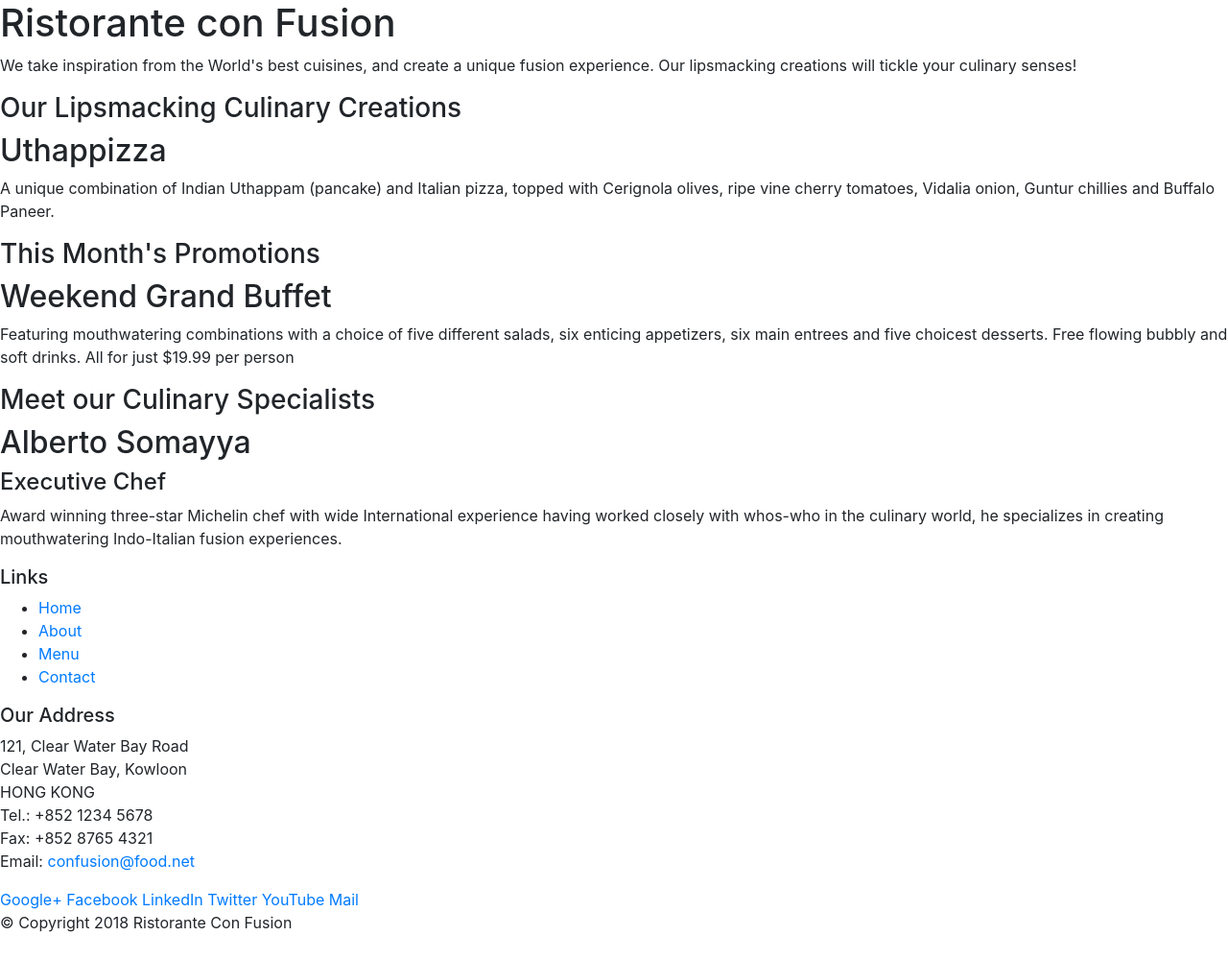
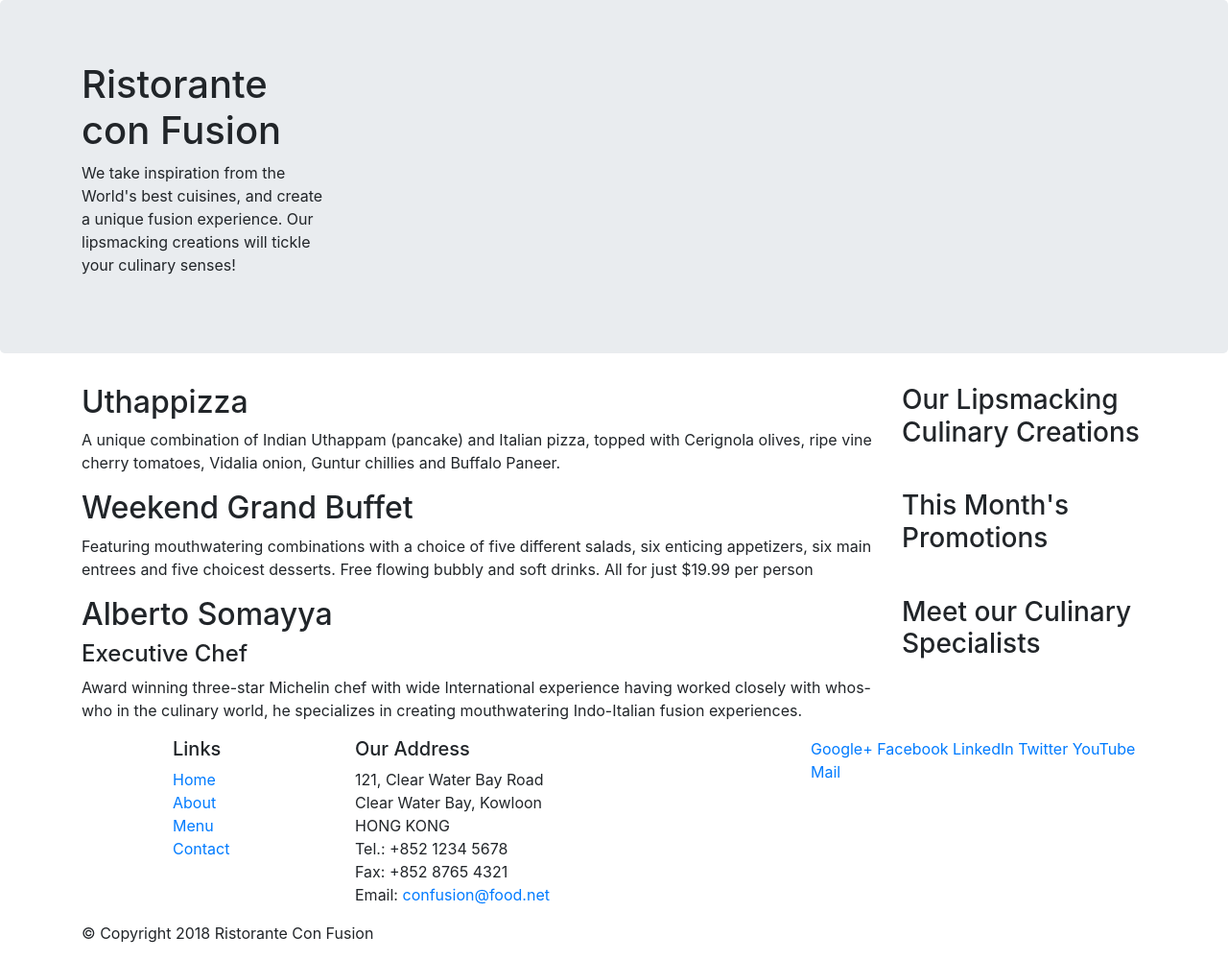
Before and after one commit to tinasc/Bootstrap-4, a website: page index.html in a window 1280 px wide. Shown: the whole page at 96% size. Drawn offline with nearby package versions, Linux system fonts and the light colour scheme.

Commit message:
Bootstrap Grid Part 1

```diff
--- a/index.html
+++ b/index.html
@@ -14,46 +14,46 @@
 
 <body>
 
-    <header>
-        <div>
-            <div>
-                <div>
+    <header class="jumbotron">
+        <div class="container">
+            <div class="row">
+                <div class="col-12 col-sm-4 col-md-3">
                     <h1>Ristorante con Fusion</h1>
                     <p>We take inspiration from the World's best cuisines, and create a unique fusion experience. Our lipsmacking creations will tickle your culinary senses!</p>
                 </div>
-                <div>
+                <div class="col-12 col-sm col-md">
                 </div>
             </div>
         </div>
     </header>
 
-    <div>
-        <div>
-            <div>
+    <div class="container">
+        <div class="row">
+            <div class="col-12 col-sm-4  order-sm-last col-md-3">
                 <h3>Our Lipsmacking Culinary Creations</h3>
             </div>
-            <div>
+            <div class="col col-sm order-sm-first col-md">
                 <h2>Uthappizza</h2>
                 <p>A unique combination of Indian Uthappam (pancake) and Italian pizza, topped with Cerignola olives, ripe vine cherry tomatoes, Vidalia onion, Guntur chillies and Buffalo Paneer.</p>
             </div>
         </div>
 
 
-        <div>
-            <div>
+        <div class="row">
+            <div class="col-12 col-sm-4  order-sm-last col-md-3">
                 <h3>This Month's Promotions</h3>
             </div>
-            <div>
+            <div class="col col-sm order-sm-first col-md">
                 <h2>Weekend Grand Buffet</h2>
                 <p>Featuring mouthwatering combinations with a choice of five different salads, six enticing appetizers, six main entrees and five choicest desserts. Free flowing bubbly and soft drinks. All for just $19.99 per person </p>
             </div>
         </div>
 
-        <div>
-            <div>
+        <div class="row">
+            <div class="col-12 col-sm-4  order-sm-last col-md-3">
                 <h3>Meet our Culinary Specialists</h3>
             </div>
-            <div>
+            <div class="col col-sm order-sm-first col-md">
                 <h2>Alberto Somayya</h2>
                 <h4>Executive Chef</h4>
                 <p>Award winning three-star Michelin chef with wide International experience having worked closely with whos-who in the culinary world, he specializes in creating mouthwatering Indo-Italian fusion experiences. </p>
@@ -62,18 +62,18 @@
     </div>
 
     <footer>
-        <div>
-            <div>
-                <div>
+        <div class="container">
+            <div class="row">
+                <div class="col-4 offset-1 col-sm-2">
                     <h5>Links</h5>
-                    <ul>
+                    <ul class="list-unstyled">
                         <li><a href="#">Home</a></li>
                         <li><a href="#">About</a></li>
                         <li><a href="#">Menu</a></li>
                         <li><a href="#">Contact</a></li>
                     </ul>
                 </div>
-                <div>
+                <div class="col-7 col-sm-5">
                     <h5>Our Address</h5>
                     <address>
 		              121, Clear Water Bay Road<br>
@@ -84,7 +84,7 @@
 		              Email: <a href="mailto:confusion@food.net">confusion@food.net</a>
 		           </address>
                 </div>
-                <div>
+                <div class="col-12 col-sm-4">
                     <div>
                         <a href="http://google.com/+">Google+</a>
                         <a href="http://www.facebook.com/profile.php?id=">Facebook</a>
@@ -95,8 +95,8 @@
                     </div>
                 </div>
            </div>
-           <div>
-                <div>
+           <div class="row">
+                <div class="col-auto">
                     <p>© Copyright 2018 Ristorante Con Fusion</p>
                 </div>
            </div>
```
